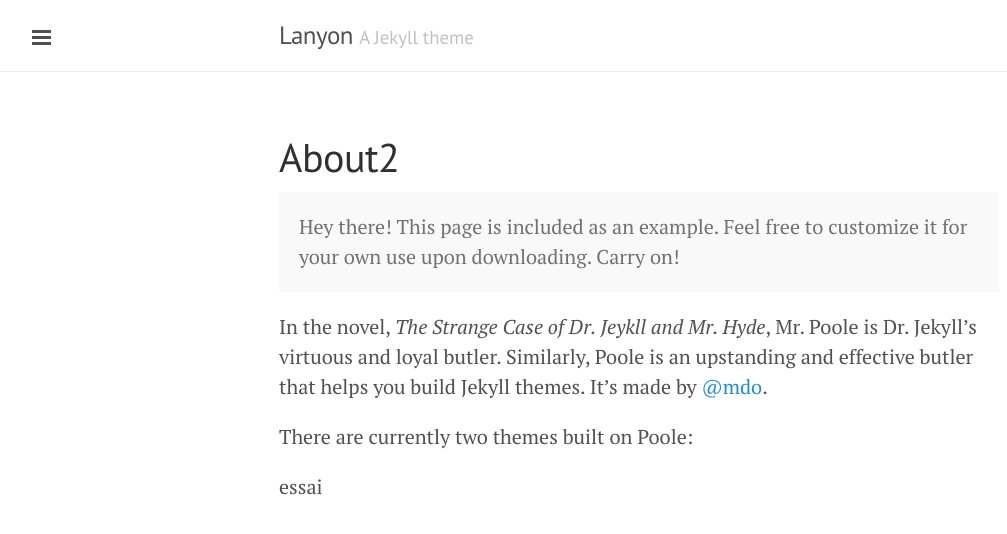
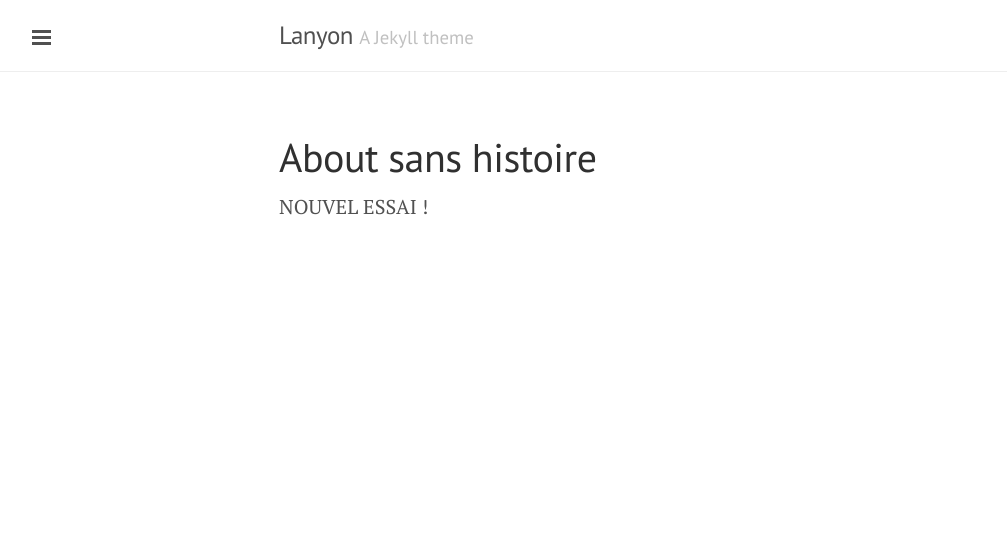
Before and after one commit to dyco-uparis/DyCo, a Jekyll site: the page built from about2.md, in a window 1280 px wide. Shown: the top 534 px of the page, without its empty margins (1-1008 px from the left). Built offline with Jekyll 4.4.1, drawn with Linux system fonts in a browser that asks for light colours.

Commit message:
Update about2.md

```diff
--- a/about2.md
+++ b/about2.md
@@ -1,14 +1,6 @@
 ---
 layout: page
-title: About2
+title: About sans histoire
 ---
 
-<p class="message">
-  Hey there! This page is included as an example. Feel free to customize it for your own use upon downloading. Carry on!
-</p>
-
-In the novel, *The Strange Case of Dr. Jeykll and Mr. Hyde*, Mr. Poole is Dr. Jekyll's virtuous and loyal butler. Similarly, Poole is an upstanding and effective butler that helps you build Jekyll themes. It's made by [@mdo](https://twitter.com/mdo).
-
-There are currently two themes built on Poole:
-
-essai
+NOUVEL ESSAI !
```
